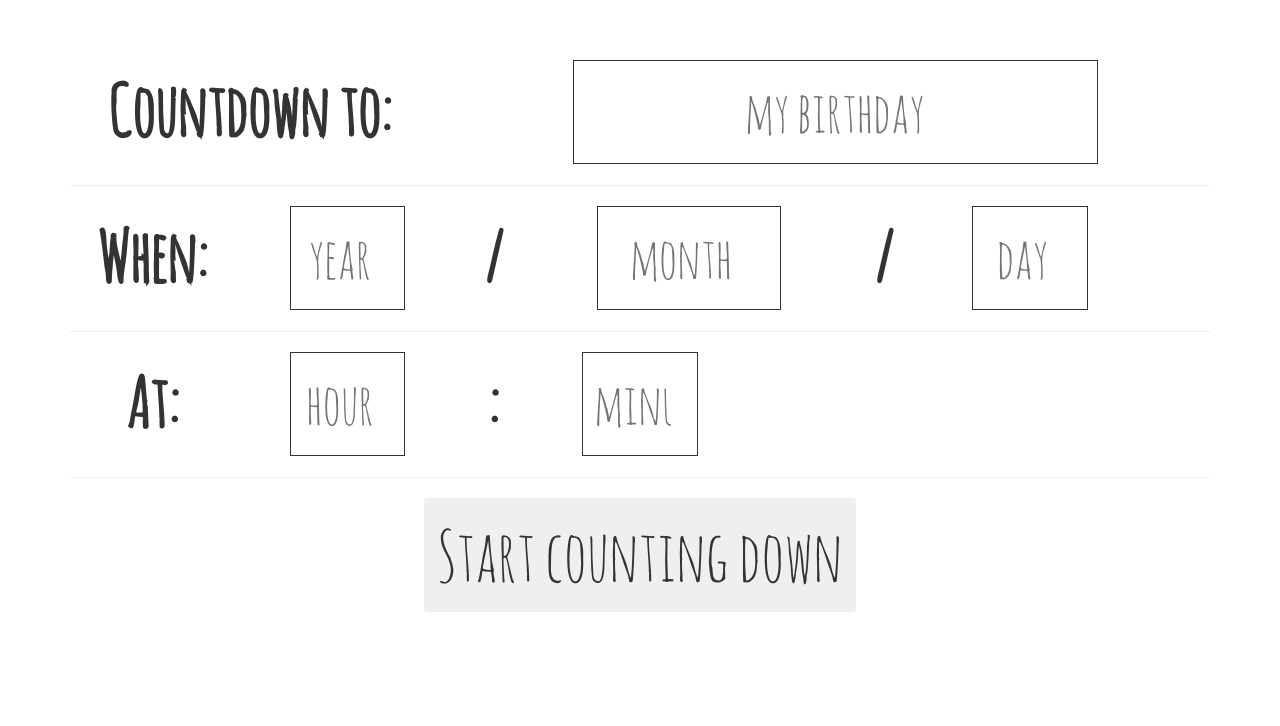
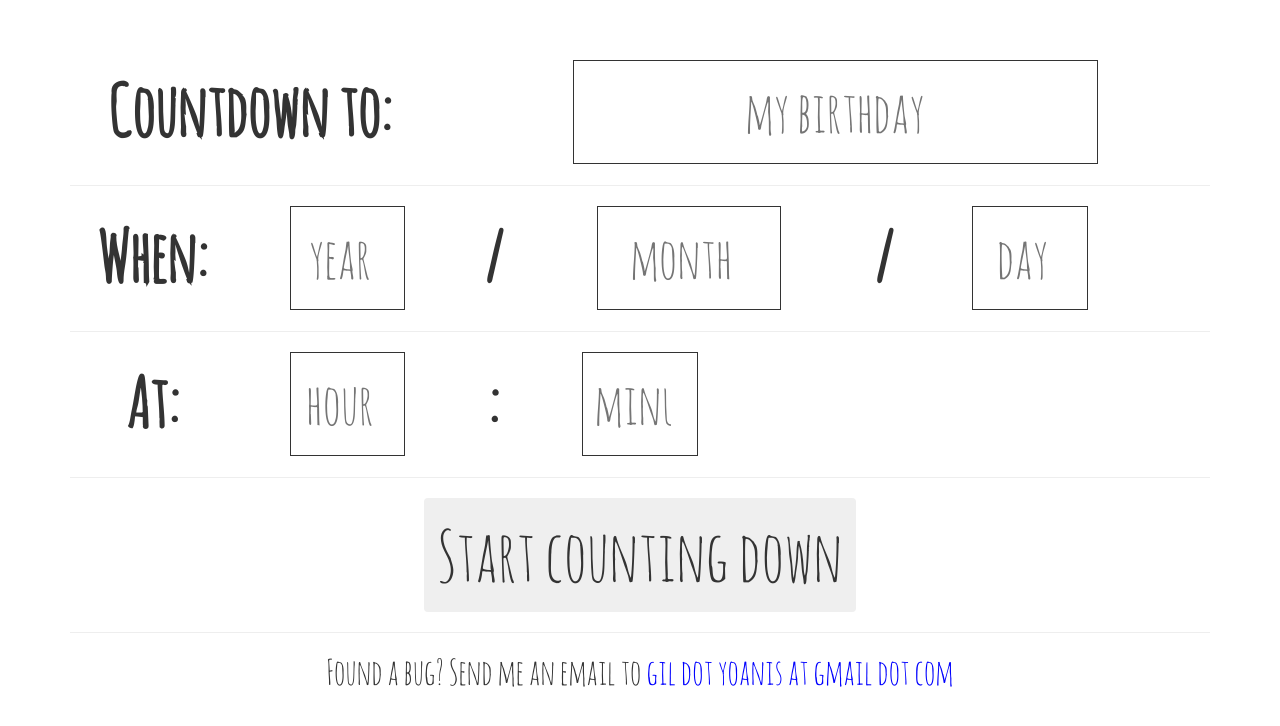
Before and after one commit to yoanisgil/countdown-python, a Flask app: page / in a window 1280 px wide. Shown: the top 726 px of the page. Run offline with Flask 2, Linux system fonts and the light colour scheme; some libraries are stand-ins or nearby versions.

Commit message:
At contact email

```diff
--- a/static/css/app.css
+++ b/static/css/app.css
@@ -51,6 +51,15 @@ code {
     font-size: 5em;
 }
 
+.cool-text-small {
+    font-family: "Amatic Regular", san-serif;
+    font-size: 2.5em;
+}
+
+.email {
+    color: blue;
+}
+
 .countdown-input {
     font-family: "Amatic Regular", san-serif;
     font-size: 4em;
--- a/templates/index.html
+++ b/templates/index.html
@@ -5,7 +5,7 @@
     <link rel="stylesheet" href="{{ url_for('.static', filename='css/app.css') }}">
 
     <style scoped>
-        form {
+        .container {
             text-align: center;
         }
     </style>
@@ -57,7 +57,8 @@
                     <label class="cool-text">/</label>
                 </div>
                 <div class="col-lg-2">
-                    <input class="countdown-input" name="day" placeholder="day" type="number" value="{{ form.day.data }}"
+                    <input class="countdown-input" name="day" placeholder="day" type="number"
+                           value="{{ form.day.data }}"
                            required>
                     {{ show_if_error('day', form.errors) }}
                 </div>
@@ -84,5 +85,10 @@
             <hr/>
             <input type="submit" class="btn cool-text" value="Start counting down">
         </form>
+
+        <hr/>
+        <h1 class="cool-text-small"> Found a bug? Send me an email to <span
+                class="email">gil dot yoanis at gmail dot com</span>
+        </h1>
     </div>
 {% endblock %}
```
Also changed, not shown: templates/countdown.html (+13 -3 lines).
